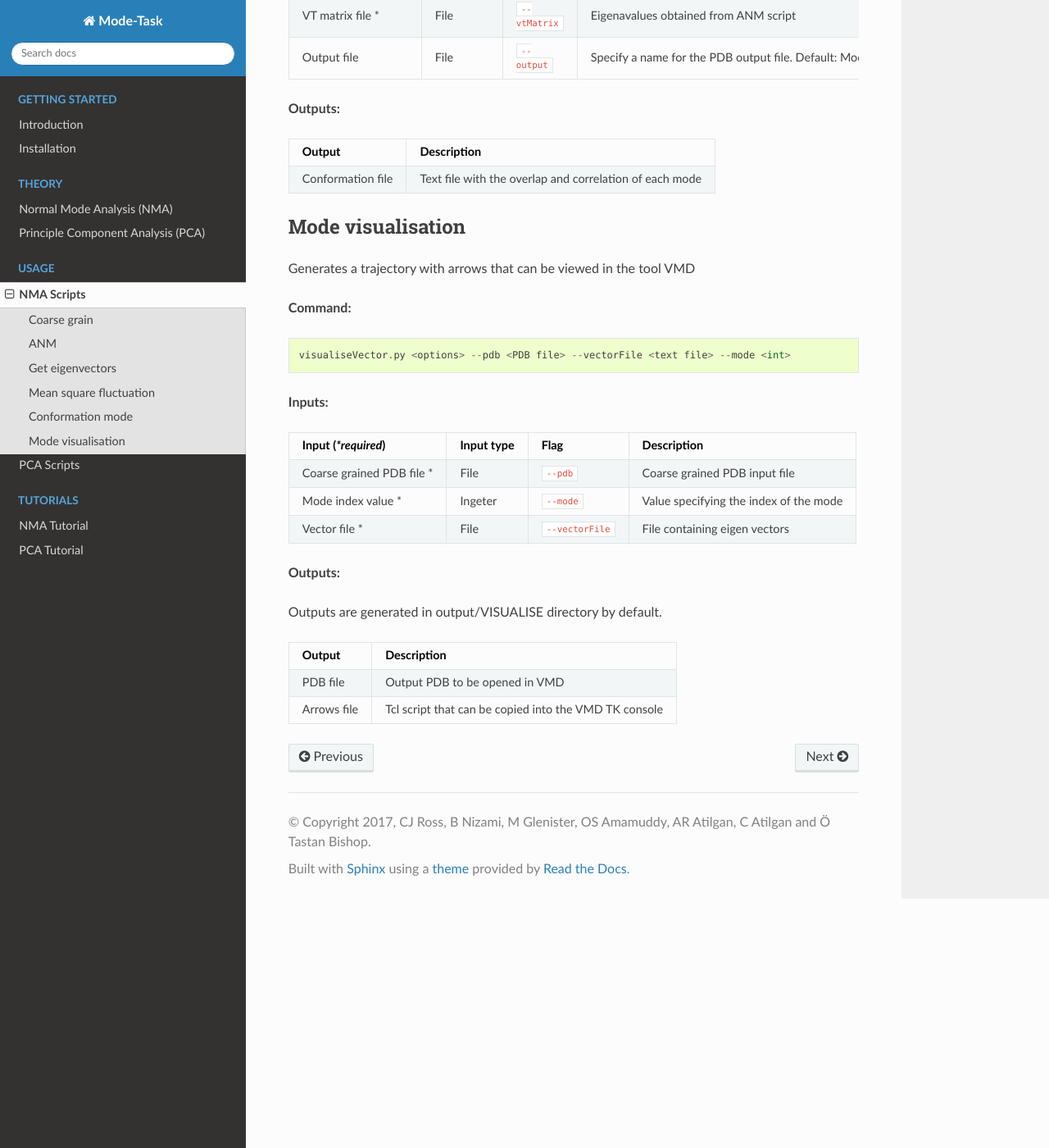
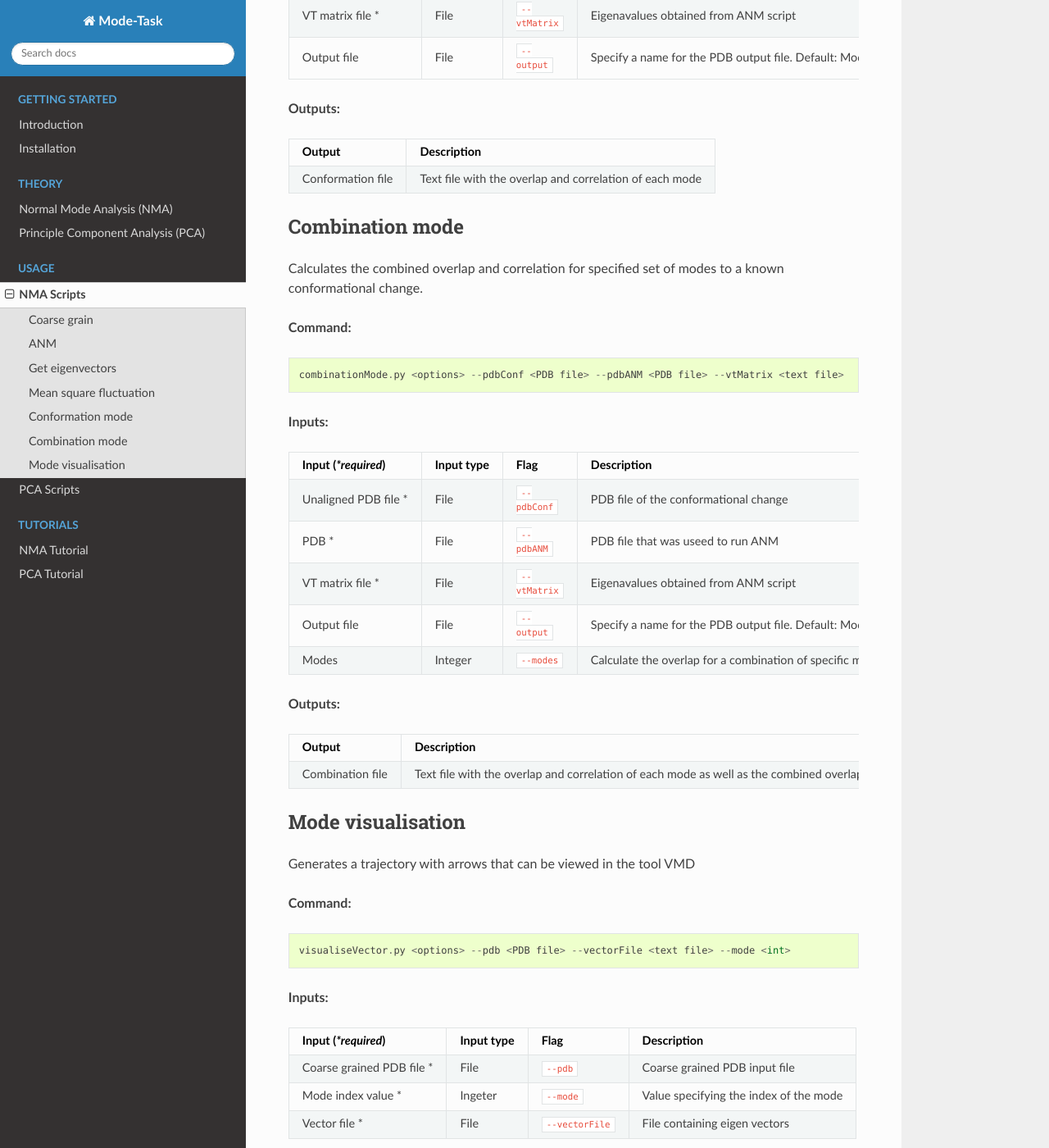
Before and after one commit to RUBi-ZA/MODE-TASK, a Sphinx documentation site: the page built from docs/source/nma_use.rst, in a window 1280 px wide and 1400 px high, scrolled down 3739 px. Shown: the whole window at 82% size. Built offline with Sphinx 7.4.7 and the Read the Docs theme 2.0.0, drawn with Linux system fonts in a browser that asks for light colours.

Commit message:
Update docs
Added combinationMode script usage parameters

```diff
--- a/docs/source/nma_use.rst
+++ b/docs/source/nma_use.rst
@@ -184,7 +184,6 @@ level. Obviously, we must compare only the residues that are common in each mode
 |                        | mode range.                 |
 +------------------------+-----------------------------+
 
-
 Conformation mode
 -------------------------------
 
@@ -223,6 +222,51 @@ Identifies modes responsible for the conformational change of a molecule.
 |                        | mode                        |
 +------------------------+-----------------------------+
 
+Combination mode
+-------------------------------
+
+Calculates the combined overlap and correlation for specified set of modes to a known conformational change.
+
+**Command:** ::
+
+	combinationMode.py <options> --pdbConf <PDB file> --pdbANM <PDB file> --vtMatrix <text file>
+
+**Inputs:**
+
++------------------------+------------+--------------------+-----------------------------+
+| Input (*\*required*)   | Input type | Flag               | Description                 |
++========================+============+====================+=============================+
+| Unaligned PDB file *   | File       |``--pdbConf``       | PDB file of the             |
+|                        |            |                    | conformational change       |
++------------------------+------------+--------------------+-----------------------------+
+| PDB *                  | File       |``--pdbANM``        | PDB file that was useed to  |
+|                        |            |                    | run ANM                     |
++------------------------+------------+--------------------+-----------------------------+
+| VT matrix file *       | File       |``--vtMatrix``      | Eigenavalues obtained from  |
+|                        |            |                    | ANM script                  |
++------------------------+------------+--------------------+-----------------------------+
+| Output file            | File       |``--output``        | Specify a name for the PDB	 |
+|                        |            |                    | output file. Default:       |
+|                        |            |                    | ModesOfConfChange.pdb       |
++------------------------+------------+--------------------+-----------------------------+
+| Modes                  | Integer    |``--modes``         | Calculate the overlap for a |
+|                        |            |                    | combination of specific     |
+|                        |            |                    | modes. Numbers areseparated |
+|                        |            |                    | by commas. (1,5,7)          |
++------------------------+------------+--------------------+-----------------------------+
+
+**Outputs:**
+
++------------------------+-----------------------------+
+| Output                 | Description                 |
++========================+=============================+
+| Combination file       | Text file with the overlap  |
+|                        | and correlation of each     |
+|                        | mode as well as the         |
+|                        | combined overlap and        |
+|                        | correlation for the modes   |
+|                        | specified                   |
++------------------------+-----------------------------+
 
 Mode visualisation
 -------------------------------
```
